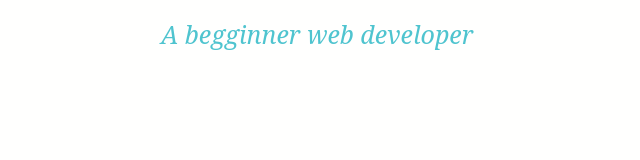
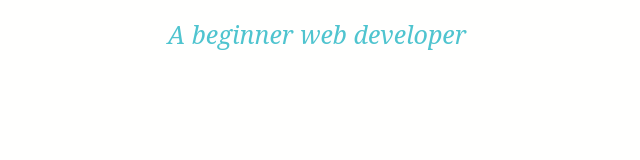
Before and after one commit to ImBely/PortfolioV1, a plain HTML site: page index.html in a window 1280 px wide. Shown: the part 423-583 px from the top of the page, 323-963 px from the left. Drawn offline with nearby package versions, Linux system fonts and the light colour scheme.

Commit message:
Update index.html

```diff
--- a/index.html
+++ b/index.html
@@ -25,7 +25,7 @@
     </header>
     <section id="welcome-section">
         <h1>Hello, I'm Bely</h1>
-        <p>A begginner web developer</p>
+        <p>A beginner web developer</p>
     </section>
     <section id="projects">
         <h1>These are some of my projects</h1>
```
